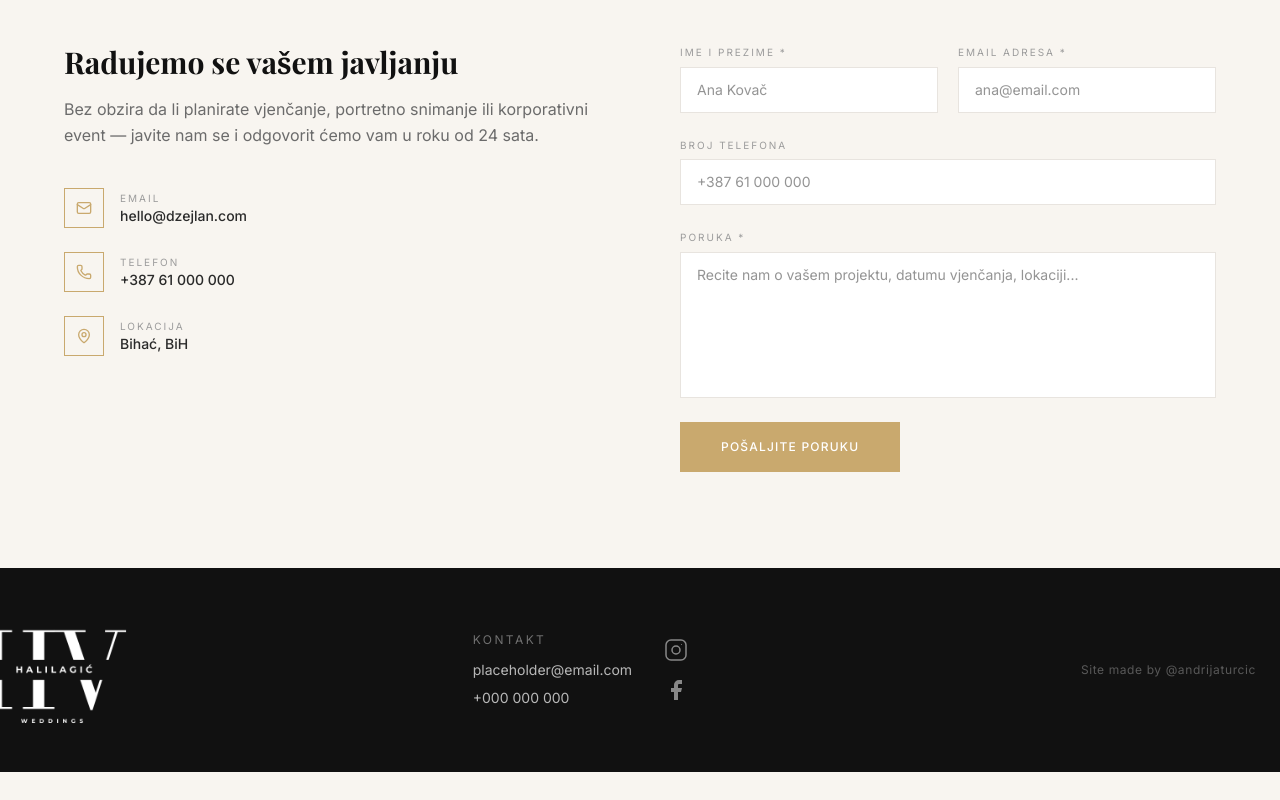
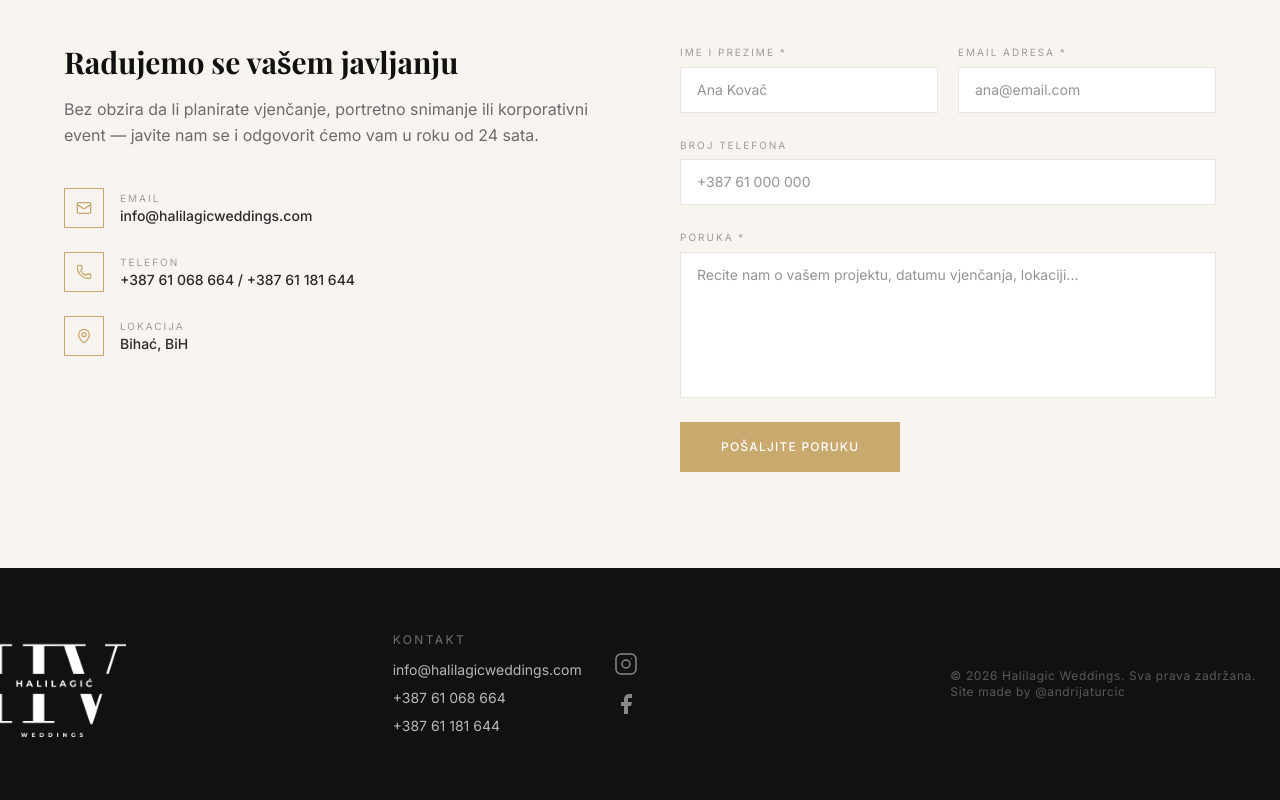
Before and after one commit to AndBucketDrew/Wedding-site, a React (Vite) app in the folder wedding-site/: page /contact in a window 1280 px wide. Shown: the part 612-1412 px from the top of the page. Before the commit the page ends 1384 px from the top, so only its background shows below. Built offline with nearby package versions, Linux system fonts and the light colour scheme; no server answers; the database is empty; a web font is replaced by a local one.

Commit message:
update contact

```diff
--- a/wedding-site/src/components/layout/Footer.tsx
+++ b/wedding-site/src/components/layout/Footer.tsx
@@ -5,9 +5,9 @@ import { cn } from '@/utils/cn'
 function InstagramIcon({ className }: { className?: string }) {
   return (
     <svg className={className} viewBox="0 0 24 24" fill="none" stroke="currentColor" strokeWidth="1.5" strokeLinecap="round" strokeLinejoin="round">
-      <rect x="2" y="2" width="20" height="20" rx="5" ry="5"/>
-      <circle cx="12" cy="12" r="4"/>
-      <circle cx="17.5" cy="6.5" r="0.5" fill="currentColor" stroke="none"/>
+      <rect x="2" y="2" width="20" height="20" rx="5" ry="5" />
+      <circle cx="12" cy="12" r="4" />
+      <circle cx="17.5" cy="6.5" r="0.5" fill="currentColor" stroke="none" />
     </svg>
   )
 }
@@ -15,13 +15,14 @@ function InstagramIcon({ className }: { className?: string }) {
 function FacebookIcon({ className }: { className?: string }) {
   return (
     <svg className={className} viewBox="0 0 24 24" fill="currentColor">
-      <path d="M18 2h-3a5 5 0 0 0-5 5v3H7v4h3v8h4v-8h3l1-4h-4V7a1 1 0 0 1 1-1h3z"/>
+      <path d="M18 2h-3a5 5 0 0 0-5 5v3H7v4h3v8h4v-8h3l1-4h-4V7a1 1 0 0 1 1-1h3z" />
     </svg>
   )
 }
 
 export function Footer() {
   const { t } = useTranslation()
+  const year = new Date().getFullYear()
 
   return (
     <footer className="bg-[#111111] text-white/60 py-16 px-6">
@@ -40,18 +41,21 @@ export function Footer() {
         <div className="flex items-center gap-8">
           <div className="flex flex-col items-start gap-2">
             <p className="font-sans text-xs tracking-[0.2em] uppercase text-white/40 mb-1">{t('footer.contact')}</p>
-            <a href="mailto:placeholder@email.com" className="font-sans text-sm text-white/70 hover:text-gold transition-colors">
-              placeholder@email.com
+            <a href="mailto:info@halilagicweddings.com" className="font-sans text-sm text-white/70 hover:text-gold transition-colors">
+              info@halilagicweddings.com
             </a>
-            <a href="tel:+000000000" className="font-sans text-sm text-white/70 hover:text-gold transition-colors">
-              +000 000 000
+            <a href="tel:+38761068664" className="font-sans text-sm text-white/70 hover:text-gold transition-colors">
+              +387 61 068 664
+            </a>
+            <a href="tel:+38761181644" className="font-sans text-sm text-white/70 hover:text-gold transition-colors">
+              +387 61 181 644
             </a>
           </div>
           <div className="flex flex-col items-center gap-4">
-            <a href="#" aria-label="Instagram" className="text-white/50 hover:text-gold transition-colors duration-300">
+            <a href="https://www.instagram.com/halilagic.weddings/" target="_blank" rel="noopener noreferrer" aria-label="Instagram" className="text-white/50 hover:text-gold transition-colors duration-300">
               <InstagramIcon className="w-6 h-6" />
             </a>
-            <a href="#" aria-label="Facebook" className="text-white/50 hover:text-gold transition-colors duration-300">
+            <a href="https://www.facebook.com/profile.php?id=61582464824329" target="_blank" rel="noopener noreferrer" aria-label="Facebook" className="text-white/50 hover:text-gold transition-colors duration-300">
               <FacebookIcon className="w-6 h-6" />
             </a>
           </div>
@@ -59,6 +63,9 @@ export function Footer() {
 
         {/* Copyright */}
         <p className="font-sans text-xs tracking-wider text-white/30">
+        <p className="font-sans text-xs tracking-wider">
+          &copy; {year} Halilagic Weddings. {t('footer.copyright')}
+        </p>
           Site made by{' '}
           <a
             href="https://andrijaturcic.work"
--- a/wedding-site/src/pages/public/Contact.tsx
+++ b/wedding-site/src/pages/public/Contact.tsx
@@ -78,8 +78,8 @@ export function Contact() {
             <FadeIn direction="right" delay={0.1}>
               <div className="flex flex-col gap-6">
                 {[
-                  { icon: Mail,   label: t('contact.emailLabel'),    value: 'hello@dzejlan.com' },
-                  { icon: Phone,  label: t('contact.phoneLabel'),    value: '+387 61 000 000' },
+                  { icon: Mail,   label: t('contact.emailLabel'),    value: 'info@halilagicweddings.com' },
+                  { icon: Phone,  label: t('contact.phoneLabel'),    value: '+387 61 068 664 / +387 61 181 644' },
                   { icon: MapPin, label: t('contact.locationLabel'), value: 'Bihać, BiH' },
                 ].map(({ icon: Icon, label, value }) => (
                   <div key={label} className="flex items-center gap-4">
```
